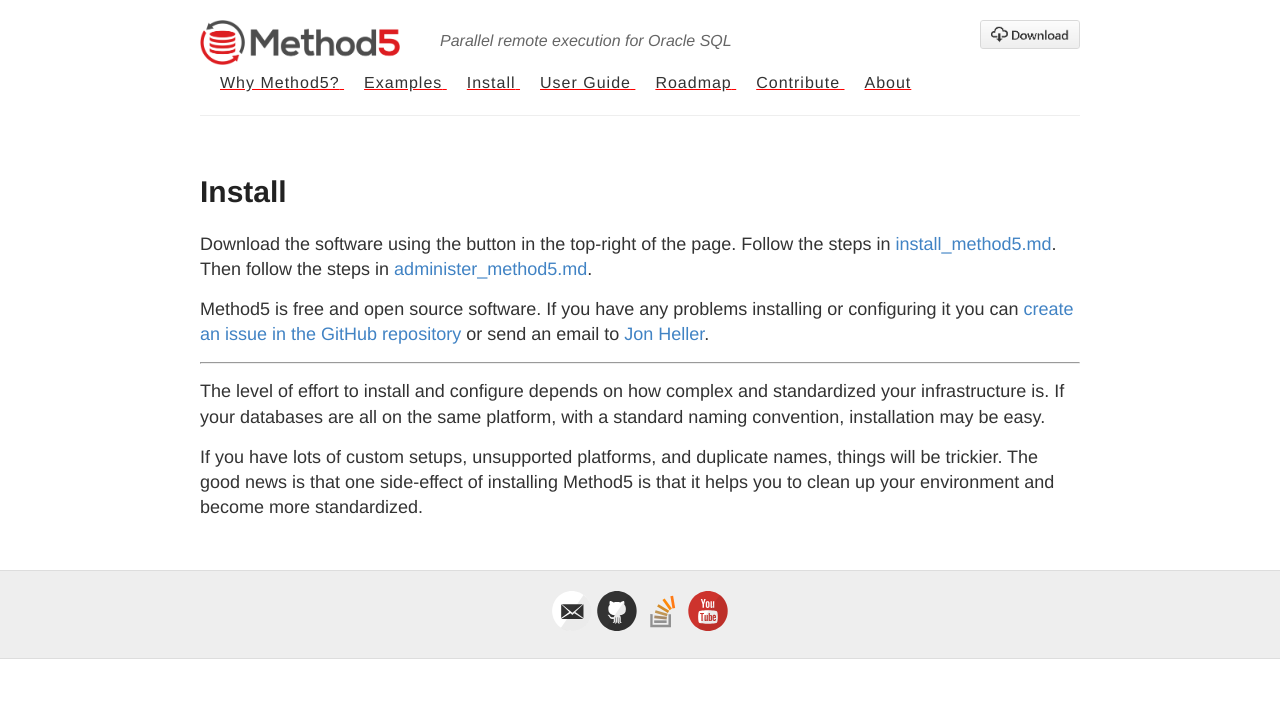
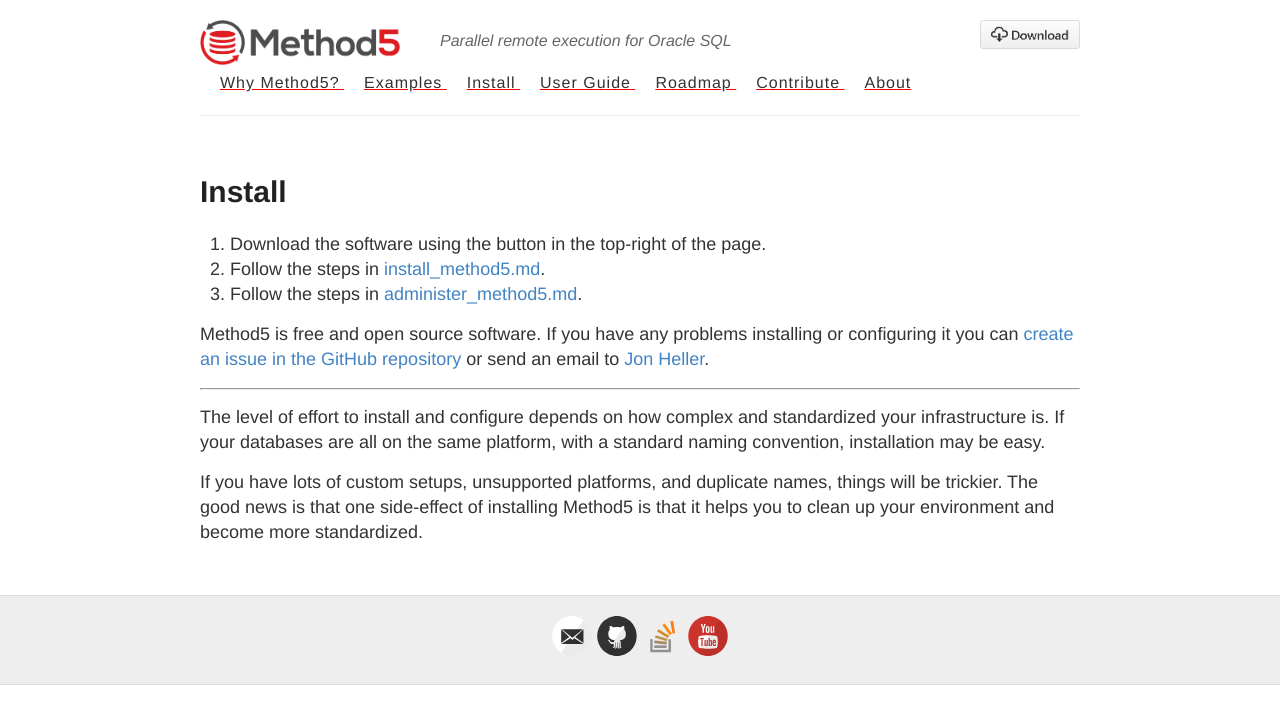
Before and after one commit to method5/method5.github.io, a Jekyll site: the page built from install.md, in a window 1280 px wide. Shown: the top 724 px of the page. Built offline with Jekyll 4.4.1, drawn with Linux system fonts in a browser that asks for light colours.

Commit message:
Fixed link, changed steps to an ordered list.

```diff
--- a/install.md
+++ b/install.md
@@ -4,7 +4,9 @@ title: Install
 ---
 
 
-Download the software using the button in the top-right of the page.  Follow the steps in [install_method5.md](https://github.com/VentechCMS/method5/blob/master/install_method5.md).  Then follow the steps in [administer_method5.md](https://github.com/VentechCMS/method5/blob/master/adminster_method5.md).
+1. Download the software using the button in the top-right of the page.
+2. Follow the steps in [install_method5.md](https://github.com/VentechCMS/method5/blob/master/install_method5.md).
+3. Follow the steps in [administer_method5.md](https://github.com/VentechCMS/method5/blob/master/administer_method5.md).
 
 Method5 is free and open source software.  If you have any problems installing or configuring it you can [create an issue in the GitHub repository](https://github.com/VentechCMS/method5/issues) or send an email to <a href="mailto:hjon@ventechsolutions.com?Subject=Method5" target="_top">Jon Heller</a>.
 
```
